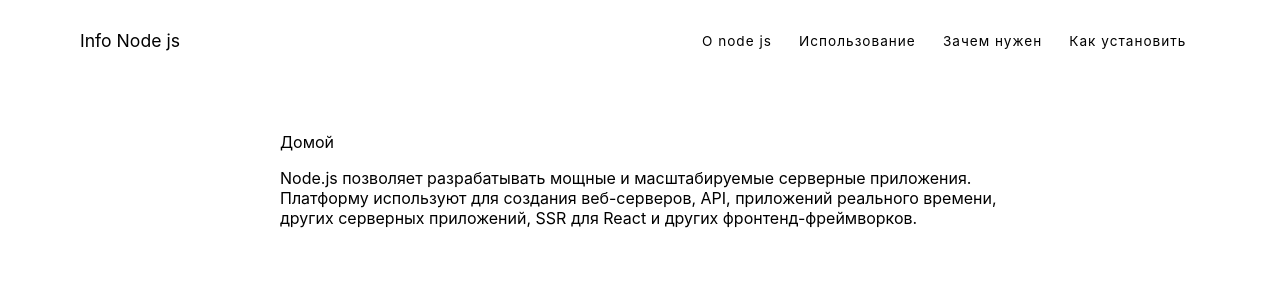
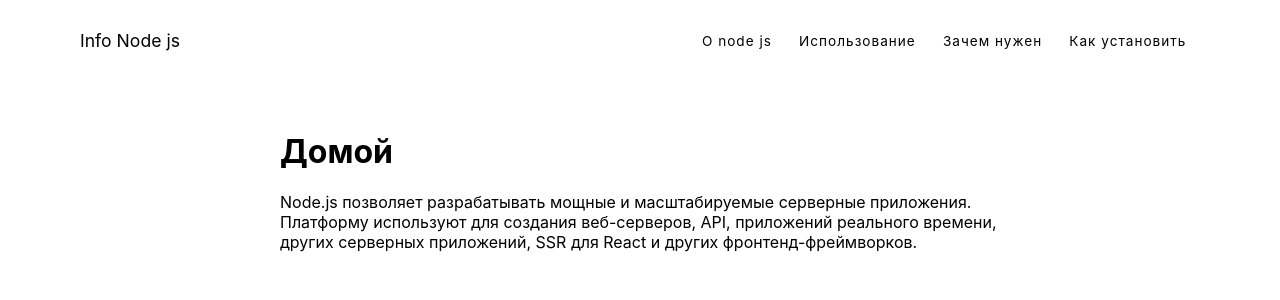
Before and after one commit to Ivan-Trubin/samrab, a SvelteKit app: page /blog/posts/1 in a window 1280 px wide. Shown: the top 300 px of the page. Built offline with nearby package versions, Linux system fonts and the light colour scheme.

Commit message:
SvelteKit

```diff
--- a/src/routes/blog/posts/+layout.svelte
+++ b/src/routes/blog/posts/+layout.svelte
@@ -1,5 +1,5 @@
 <div class="container">
-	<a href="/blog">Домой</a>
+	<a href="/blog"><h1>Домой</h1></a>
 	<slot />
 </div>
 
```
